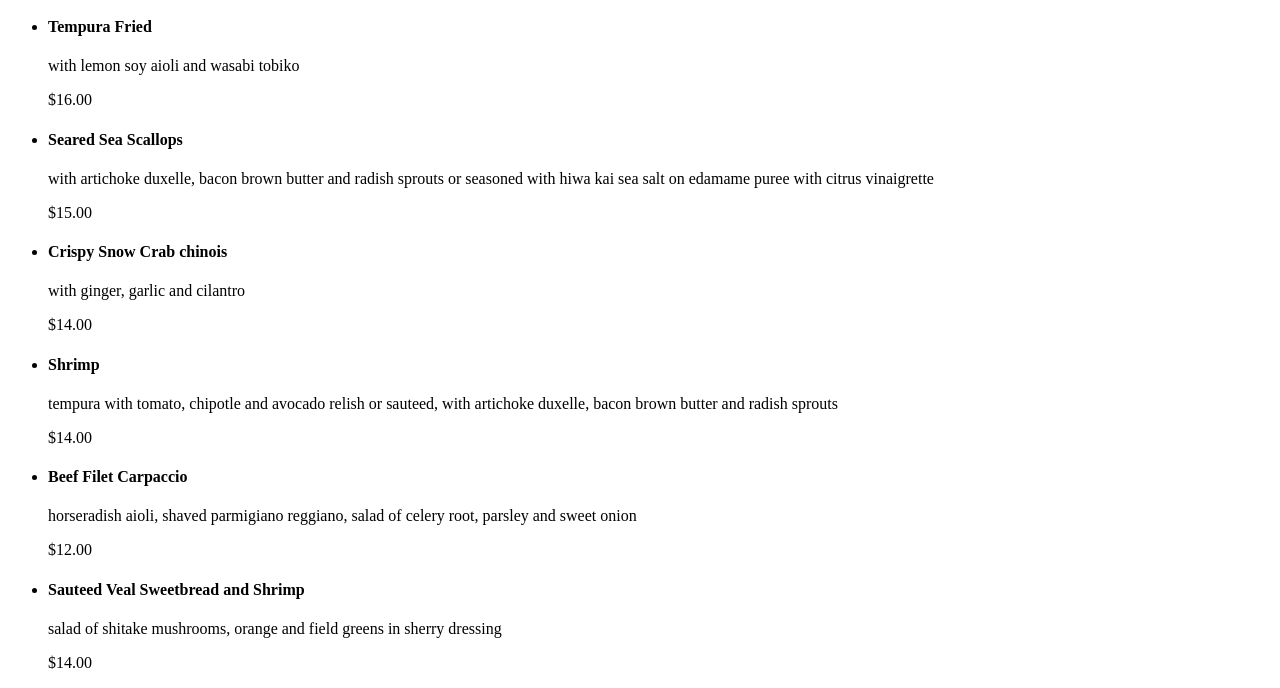
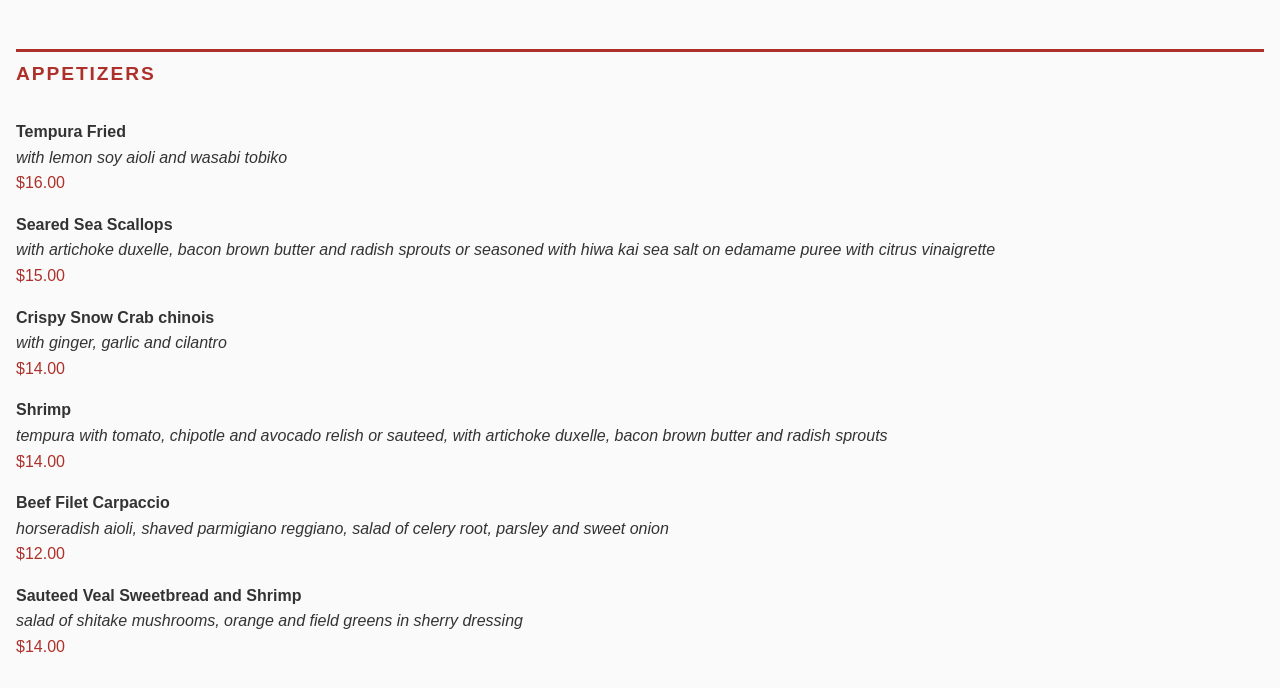
Before and after one commit to apozil/apozil.github.io, a plain HTML site: page grc338/restaurantmenucss/index.html in a window 1280 px wide. Shown: the part 152-840 px from the top of the page. Drawn offline with Linux system fonts and the light colour scheme.

Commit message:
Update index.html

```diff
--- a/grc338/restaurantmenucss/index.html
+++ b/grc338/restaurantmenucss/index.html
@@ -3,7 +3,7 @@
     <head>
         <title>Koberl at Blue</title>
         <meta name="viewport" content="width=device-width, initial-scale=1.0">
-        <link rel="stylesheet" type="text/css" href="restaurant css">
+        <link rel="stylesheet" type="text/css" href="style.css">
     </head>
     <body>
         <h1>Koberl at Blue</h1>
```
